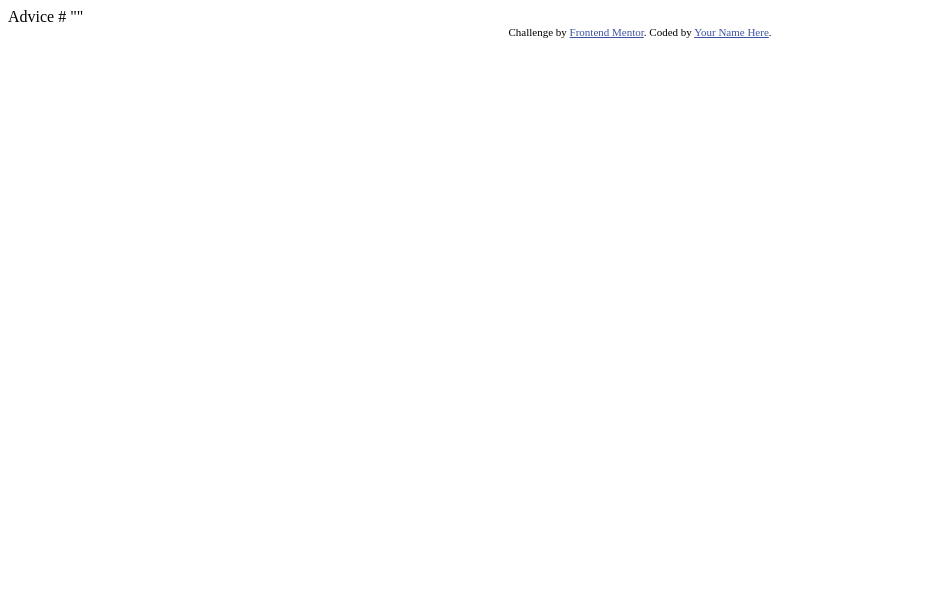
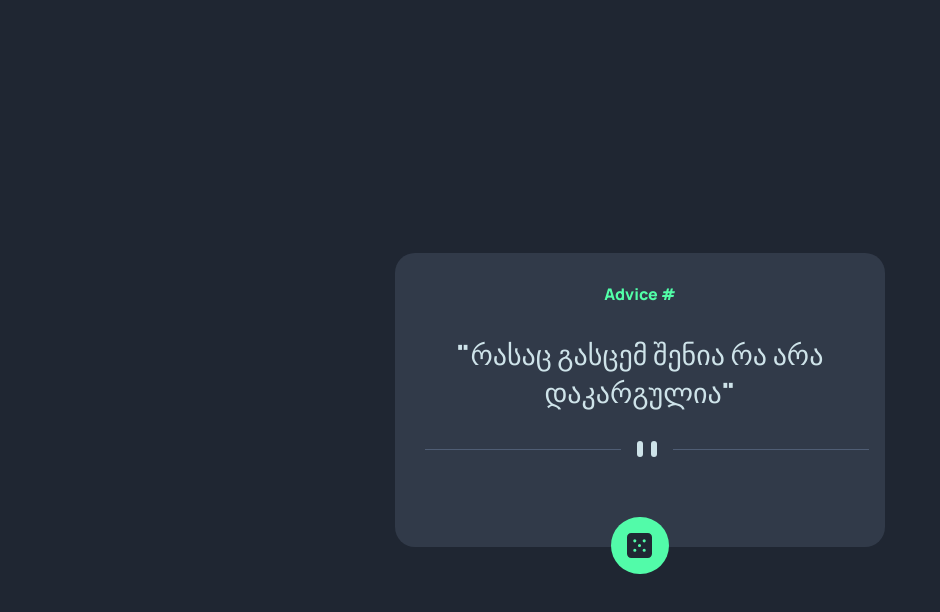
Before and after one commit to anidze/advice-generator, a plain HTML site: page index.html in a window 1280 px wide. Shown: the whole page, without its empty margins (0-940 px from the left). Drawn offline with Linux system fonts and the light colour scheme.

Commit message:
desktop prewiev

```diff
--- a/index.html
+++ b/index.html
@@ -1,28 +1,49 @@
 <!DOCTYPE html>
 <html lang="en">
   <head>
-  <meta charset="UTF-8">
-  <meta name="viewport" content="width=device-width, initial-scale=1.0"> <!-- displays site properly based on user's device -->
+    <meta charset="UTF-8" />
+    <meta name="viewport" content="width=device-width, initial-scale=1.0" />
+    <!-- displays site properly based on user's device -->
 
-  <link rel="icon" type="image/png" sizes="32x32" href="./images/favicon-32x32.png">
-
+    <link
+      rel="icon"
+      type="image/png"
+      sizes="32x32"
+      href="./images/favicon-32x32.png"
+    />
+    <link rel="stylesheet" href="style.css" />
     <title>Frontend Mentor | Advice generator app</title>
 
     <!-- Feel free to remove these styles or customise in your own stylesheet 👍 -->
     <style>
-    .attribution { font-size: 11px; text-align: center; }
-    .attribution a { color: hsl(228, 45%, 44%); }
+      .attribution {
+        font-size: 11px;
+        text-align: center;
+      }
+      .attribution a {
+        color: hsl(228, 45%, 44%);
+      }
     </style>
   </head>
   <body>
+    <main>
+      <h4>Advice #<!-- Advice ID goes here --></h4>
 
-  Advice #<!-- Advice ID goes here -->
-
-  "<!-- Advice text goes here -->"
+      <p>"რასაც გასცემ შენია რა არა დაკარგულია"</p>
+      <div class="divided">
+        <img src="images/pattern-divider-desktop.svg" alt="" />
+      </div>
+      <div class="dashCircle">
+        <img src="images/icon-dice.svg" alt="" />
+      </div>
+    </main>
 
     <div class="attribution">
-    Challenge by <a href="https://www.frontendmentor.io?ref=challenge" target="_blank">Frontend Mentor</a>.
-    Coded by <a href="#">Your Name Here</a>.
+      Challenge by
+      <a href="https://www.frontendmentor.io?ref=challenge" target="_blank"
+        >Frontend Mentor</a
+      >. Coded by <a href="#">ani ghambashidze</a>.
     </div>
+    <script src="project.js"></script>
   </body>
 </html>
--- /dev/null
+++ b/style.css
@@ -0,0 +1,56 @@
+@import url("https://fonts.googleapis.com/css2?family=Manrope:wght@800&family=Outfit:wght@600&display=swap");
+@import url('https://fonts.googleapis.com/css2?family=Manrope:wght@800&family=Outfit:wght@600&display=swap');
+*{
+    margin: 0;
+    padding: 0;
+    box-sizing: border-box;
+}
+body{
+    display: flex;
+    justify-content: center;
+    align-items: center;
+    text-align: center;
+    width: 100%;
+    height: 100vh;
+    font-family: 'Manrope', sans-serif;
+    background-color:hsl(218, 23%, 16%);
+
+}
+.attribution{
+    display: none;
+}
+main{
+    height: 294px;
+    width: 490px;
+    border-radius: 20px;
+    background-color: #313a49;
+    display: flex;
+    flex-direction: column;
+}
+h4{
+    font-size: 16px;
+    color: hsl(150, 100%, 66%);
+    padding: 30px;
+    font-weight: 200;
+}
+p{
+    font-size: 28px;
+    color:hsl(193, 38%, 86%) ;
+}
+.divided img{
+    padding: 30px;
+}
+.dashCircle{
+    display: flex;
+    align-self: center;
+    height: 58px;
+    width: 58px;
+    border-radius: 50px;
+    background-color: #52fba9;
+    margin: 25px;
+}
+.dashCircle > img{
+    height: 25px;
+    width: 25px;
+    margin: 16px;
+}
```
Also changed, not shown: project.js (added). Lines whose indentation alone changed are shown as unchanged.
